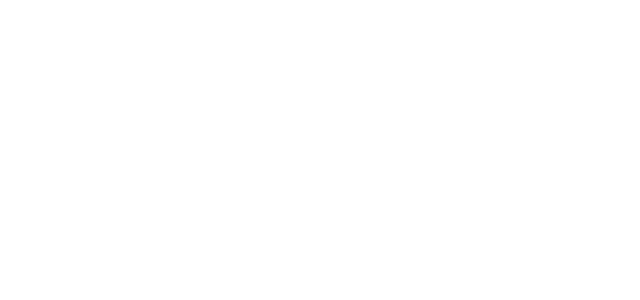
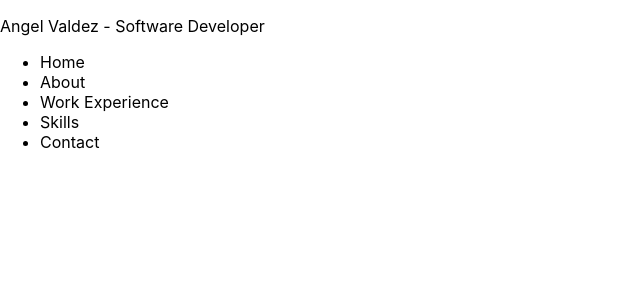
Before and after one commit to angvzrz/angvzrz.github.io, a React (Create React App) app: page / in a window 1280 px wide. Shown: the top 300 px of the page, without its empty margins (0-640 px from the left). Built offline with nearby package versions, Linux system fonts and the light colour scheme.

Commit message:
Navigation items implementation done and added to TopBar

```diff
--- a/src/App.js
+++ b/src/App.js
@@ -1,9 +1,10 @@
 import React from 'react';
+import Layout from './Layout/Layout';
 
 function App() {
   return (
     <div className="App">
-
+      <Layout/>
     </div>
   );
 }
--- /dev/null
+++ b/src/Layout/Layout.js
@@ -0,0 +1,15 @@
+import React, { Component } from 'react';
+import TopBar from '../components/Navigation/TopBar/TopBar';
+
+class Layout extends Component {
+
+    render() {
+        return (
+            <>
+                <TopBar />
+            </>
+        )
+    }
+}
+
+export default Layout;
--- a/src/components/Navigation/NavigationItems/NavigationItem/NavigationItem.js
+++ b/src/components/Navigation/NavigationItems/NavigationItem/NavigationItem.js
@@ -1,3 +1,8 @@
 import React from 'react';
 
-const NavigationItem = () =>
+const NavigationItem = props =>
+    <li>
+        <a href={props.link}>{props.children}</a>
+    </li>
+
+export default NavigationItem;
--- a/src/components/Navigation/NavigationItems/NavigationItems.js
+++ b/src/components/Navigation/NavigationItems/NavigationItems.js
@@ -1,3 +1,13 @@
 import React from 'react';
+import NavigationItem from './NavigationItem/NavigationItem';
 
 const NavigationItems = () =>
+    <ul>
+        <NavigationItem>Home</NavigationItem>
+        <NavigationItem>About</NavigationItem>
+        <NavigationItem>Work Experience</NavigationItem>
+        <NavigationItem>Skills</NavigationItem>
+        <NavigationItem>Contact</NavigationItem>
+    </ul>
+
+export default NavigationItems;
--- a/src/components/Navigation/TopBar/TopBar.js
+++ b/src/components/Navigation/TopBar/TopBar.js
@@ -1,10 +1,10 @@
 import React from 'react';
+import NavigationItems from '../NavigationItems/NavigationItems';
 
 const TopBar = () =>
     <header>
-        <p>Home</p>
-        <p>Skills</p>
-        <p>Work Experience</p>
-        <p>About me</p>
-        <p>Contact</p>
+        <p>Angel Valdez - Software Developer</p>
+        <NavigationItems />
     </header>
+
+export default TopBar;
```
